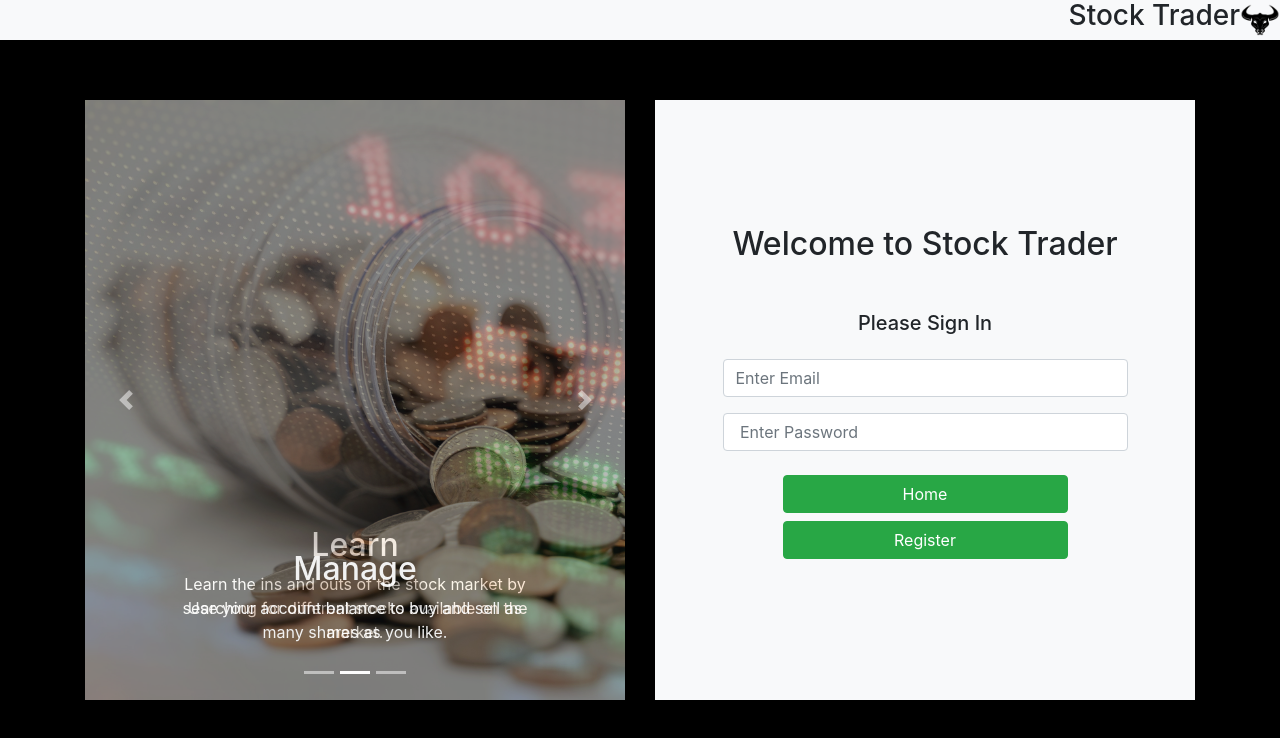
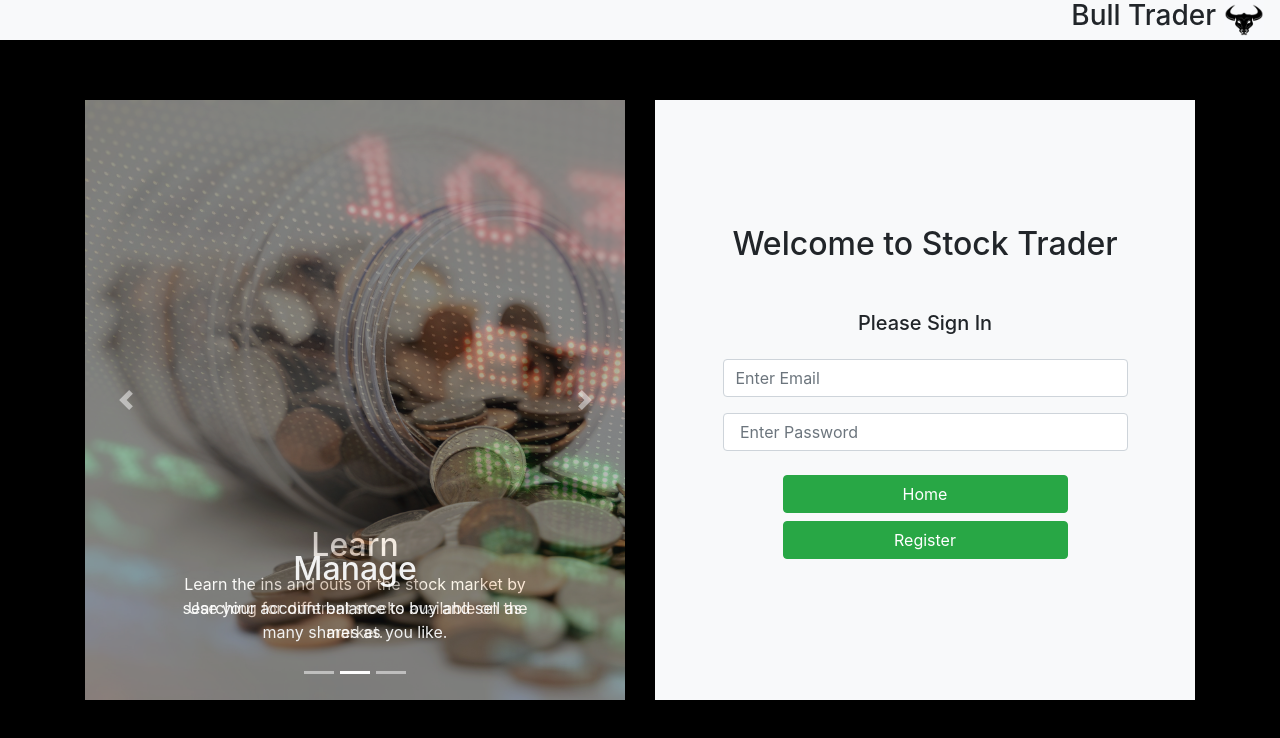
Before and after one commit to rjgallego/bulltrader, a React (Create React App) app in the folder client/: page / in a window 1280 px wide. Shown: the top 738 px of the page. Built offline with nearby package versions, Linux system fonts and the light colour scheme.

Commit message:
Changing all references of StockTrader to BullTrader

```diff
--- a/client/public/index.html
+++ b/client/public/index.html
@@ -7,7 +7,7 @@
     <meta name="theme-color" content="#000000" />
     <meta
       name="description"
-      content="Web site created using create-react-app"
+      content="Website for trading and selling stocks"
     />
     <!--
       manifest.json provides metadata used when your web app is installed on a
@@ -23,7 +23,7 @@
       work correctly both with client-side routing and a non-root public URL.
       Learn how to configure a non-root public URL by running `npm run build`.
     -->
-    <title>Stock Trader</title>
+    <title>Bull Trader</title>
   </head>
   <body>
     <noscript>You need to enable JavaScript to run this app.</noscript>
--- a/client/src/components/NavBar/NavBar.js
+++ b/client/src/components/NavBar/NavBar.js
@@ -5,8 +5,8 @@ import './NavBar.css'
 const NavBar = () => {
     return (
         <div id="nav" className="bg-light">
-            <img id="logo" src={logo}/>
-            <h3 id="title">Stock Trader</h3>
+            <img id="logo" className="mr-3" src={logo}/>
+            <h3 id="title" className="mr-4">Bull Trader</h3>
         </div>
     )
 }
```
